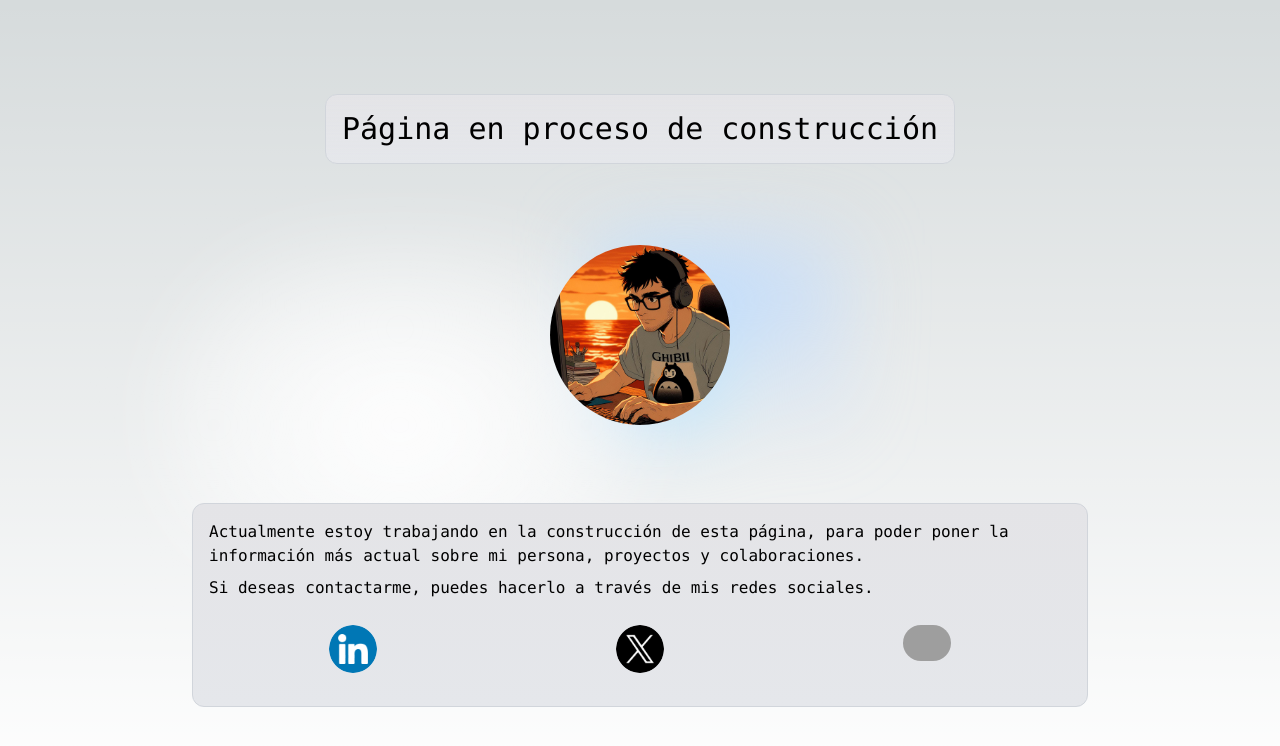
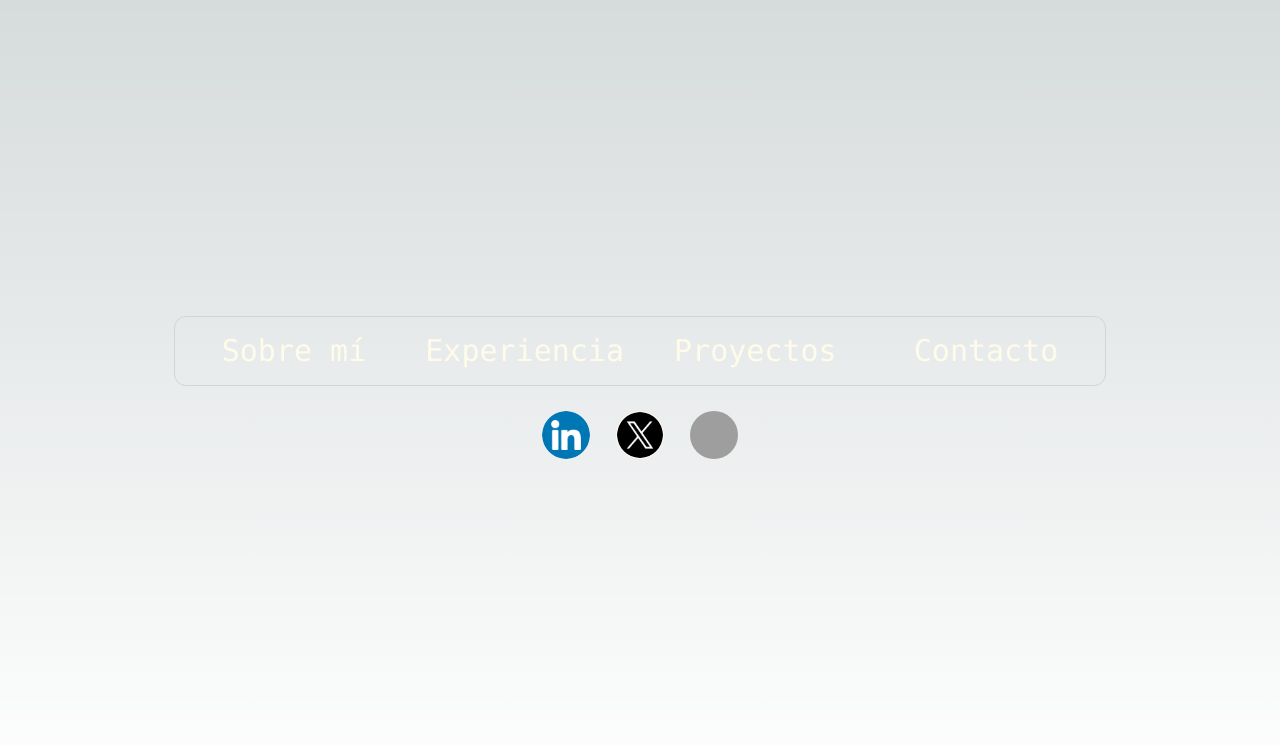
Before and after one commit to Oiranca/oiranca-web, a Next.js app: page / in a window 1280 px wide. Shown: the top 746 px of the page. Built offline with nearby package versions, Linux system fonts and the light colour scheme; grey boxes are pictures that could not be loaded.

Commit message:
fixed the navbar component style

```diff
--- a/src/app/components/navbar/navbar.tsx
+++ b/src/app/components/navbar/navbar.tsx
@@ -1,19 +1,19 @@
-import { SocialNetworks } from '@/app/components/Social-Networks/SocialNetworks';
+import { SocialNetworks } from '@/app/components/navbar/components/Social-Networks/SocialNetworks';
 
 export const Navbar = () => {
   return (
     <nav className='flex flex-col items-center'>
-      <ul className='w-full font-mono text-amber-50 grid grid-cols-2 grid-rows-2 justify-items-center content-around gap-x-4 gap-y-2 p-2 border border-gray-300 rounded-xl sm:text-xl md:text-2xl md:grid-cols-4 md:grid-rows-1 lg:grid-cols-4 lg:grid-rows-1 lg:text-3xl lg:w-fit'>
-        <li className='w-fit ease-in-out duration-300 rounded-3xl px-2 py-1 hover:text-black hover:bg-amber-50'>
+      <ul className='w-full font-mono text-amber-50 grid grid-cols-2 grid-rows-2 justify-items-center content-around gap-x-4 gap-y-2 p-3 border border-gray-300 rounded-xl sm:text-xl md:text-2xl md:grid-cols-4 md:grid-rows-1 lg:grid-cols-4 lg:grid-rows-1 lg:text-3xl lg:w-fit'>
+        <li className='w-fit transition-shadow ease-in-out duration-0 rounded-3xl px-2 py-1 hover:duration-500 hover:shadow-navShadow'>
           <a href='#about'>Sobre mí</a>
         </li>
-        <li className='w-fit ease-in-out duration-300 rounded-3xl px-2 py-1 hover:text-black hover:bg-amber-50'>
+        <li className='w-fit transition-shadow ease-in-out duration-0 rounded-3xl px-2 py-1 hover:duration-500 hover:shadow-navShadow'>
           <a href='#experience'>Experiencia</a>
         </li>
-        <li className='w-fit ease-in-out duration-300 rounded-3xl px-2 py-1 hover:text-black hover:bg-amber-50'>
+        <li className='w-fit transition-shadow ease-in-out duration-0 rounded-3xl px-2 py-1 hover:duration-500 hover:shadow-navShadow'>
           <a href='#projects'>Proyectos</a>
         </li>
-        <li className='w-fit ease-in-out duration-300 rounded-3xl px-2 py-1 hover:text-black hover:bg-amber-50'>
+        <li className='w-fit transition-shadow ease-in-out duration-0 rounded-3xl px-2 py-1 hover:duration-500 hover:shadow-navShadow'>
           <a href='#contact'>Contacto</a>
         </li>
       </ul>
--- a/src/app/page.tsx
+++ b/src/app/page.tsx
@@ -1,83 +1,9 @@
-import Image from 'next/image';
+import { Navbar } from '@/app/components/navbar/navbar';
 
 export default function Home() {
   return (
     <main className='flex min-h-screen flex-col items-center justify-evenly p-4'>
-      <div className='w-full max-w-5xl items-center justify-center font-mono lg:text-3xl lg:flex'>
-        <p className='fixed left-0 top-0 flex w-full justify-center border-b border-gray-300 bg-gradient-to-b from-zinc-200 pb-4 pt-6 backdrop-blur-2xl dark:border-neutral-800 dark:bg-zinc-800/30 dark:from-inherit lg:static lg:w-auto  lg:rounded-xl lg:border lg:bg-gray-200 lg:p-4 lg:dark:bg-zinc-800/30'>
-          Página en proceso de construcción
-        </p>
-      </div>
-
-      <div className="mt-8 lg:mt-1 relative flex justify-center before:absolute before:h-[300px] before:w-full before:-translate-x-1/2 before:rounded-full before:bg-gradient-radial before:from-white before:to-transparent before:blur-2xl before:content-[''] after:absolute after:-z-20 after:h-[180px] after:w-full after:translate-x-1/3 after:bg-gradient-conic after:from-sky-200 after:via-blue-200 after:blur-2xl after:content-[''] before:dark:bg-gradient-to-br before:dark:from-transparent before:dark:to-blue-700 before:dark:opacity-10 after:dark:from-sky-900 after:dark:via-[#0141ff] after:dark:opacity-40 sm:before:w-[480px] sm:after:w-[240px] before:lg:h-[360px]">
-        <Image
-          className='relative dark:drop-shadow-[0_0_0.3rem_#ffffff70] rounded-full'
-          src='/img/avatar/avatar.jpeg'
-          alt='Avatar de Samuel'
-          width={180}
-          height={37}
-          priority
-        />
-      </div>
-
-      <div className='text-[16px] flex flex-col p-2 gap-y-2 w-full max-w-4xl items-start font-mono border-b border-gray-300 bg-gradient-to-b from-zinc-200 backdrop-blur-2xl dark:border-neutral-800 dark:bg-zinc-800/30 dark:from-inherit  lg:static lg:w-auto  lg:rounded-xl lg:border lg:bg-gray-200 lg:p-4 lg:dark:bg-zinc-800/30'>
-        <p>
-          Actualmente estoy trabajando en la construcción de esta página, para
-          poder poner la información más actual sobre mi persona, proyectos y
-          colaboraciones.
-        </p>
-
-        <p>
-          Si deseas contactarme, puedes hacerlo a través de mis redes sociales.
-        </p>
-        <div className='grid grid-cols-3 w-full justify-items-center'>
-          <a
-            href='https://www.linkedin.com/in/samuel-romero-arbelo/'
-            className='group rounded-lg border border-transparent py-4 transition-colors hover:border-gray-300 hover:bg-gray-100 hover:dark:border-neutral-700 hover:dark:bg-neutral-800/30'
-            target='_blank'
-            rel='noopener noreferrer'
-          >
-            <Image
-              className=' dark:drop-shadow-[0_0_0.3rem_#ffffff70] rounded-full'
-              src='/img/social/linkedin_logo.png'
-              alt='Link a mi perfil de LinkedIn'
-              width={48}
-              height={48}
-              priority
-            />
-          </a>
-          <a
-            href='https://x.com/Oiranca'
-            className='group rounded-lg border border-transparent py-4 transition-colors hover:border-gray-300 hover:bg-gray-100 hover:dark:border-neutral-700 hover:dark:bg-neutral-800/30'
-            target='_blank'
-            rel='noopener noreferrer'
-          >
-            <Image
-              className=' dark:drop-shadow-[0_0_0.3rem_#ffffff70] rounded-full'
-              src='/img/social/X_logo.png'
-              alt='Link a mi perfil de X anterior twitter'
-              width={48}
-              height={48}
-              priority
-            />
-          </a>
-          <a
-            href='https://github.com/Oiranca'
-            className='group rounded-lg border border-transparent py-4 transition-colors hover:border-gray-300 hover:bg-gray-100 hover:dark:border-neutral-700 hover:dark:bg-neutral-800/30'
-            target='_blank'
-            rel='noopener noreferrer'
-          >
-            <Image
-              className=' dark:drop-shadow-[0_0_0.3rem_#ffffff70] rounded-full'
-              src='/img/social/github_logo.png'
-              alt='Link a mi perfil de GitHub'
-              width={48}
-              height={48}
-              priority
-            />
-          </a>
-        </div>
-      </div>
+      <Navbar />
     </main>
   );
 }
--- a/tailwind.config.ts
+++ b/tailwind.config.ts
@@ -13,6 +13,9 @@ const config: Config = {
         'gradient-conic':
           'conic-gradient(from 180deg at 50% 50%, var(--tw-gradient-stops))',
       },
+      boxShadow: {
+        navShadow: '0px 0px 10px #fdfdfd',
+      },
     },
   },
   plugins: [],
```
Also changed, not shown: src/app/components/navbar/components/Social-Networks/SocialNetworks.tsx (renamed from src/app/components/Social-Networks/SocialNetworks.tsx).
